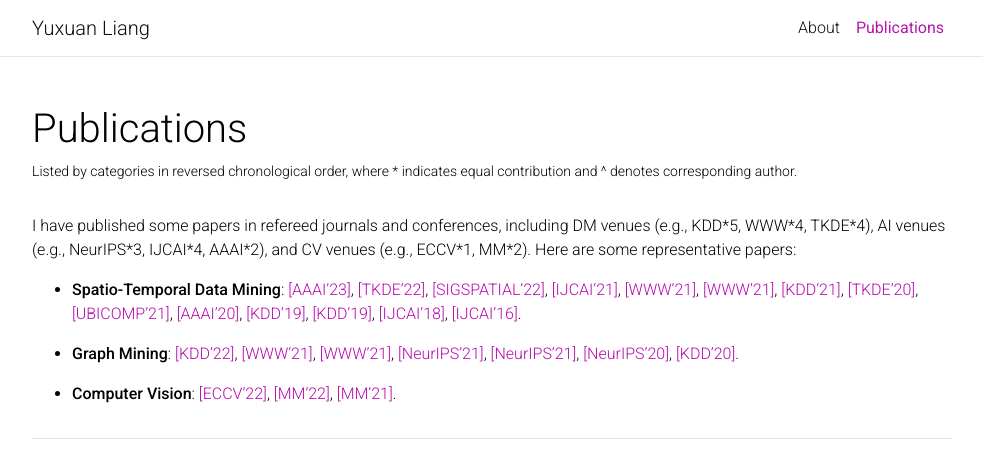
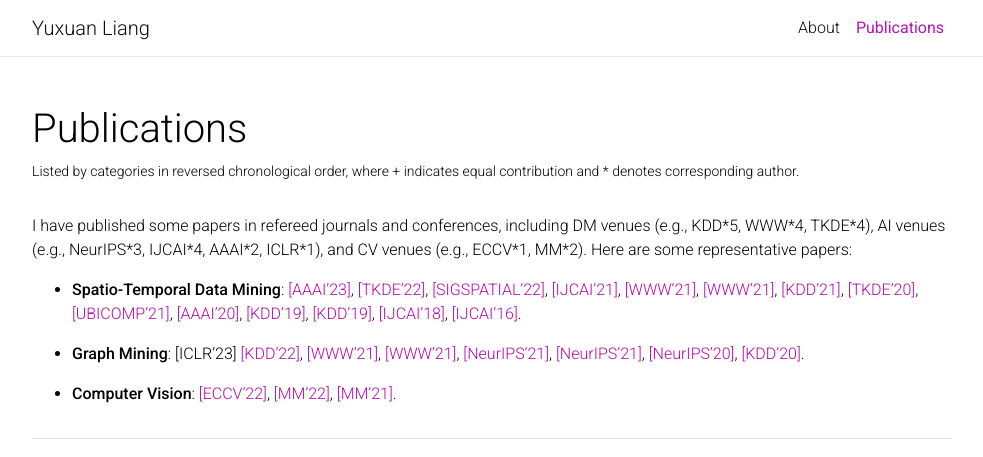
Before and after one commit to CastleLiang/castleliang.github.io, a Jekyll site: the page built from _pages/publications.md, in a window 1280 px wide and 900 px high, cut to the strip 0-457 px from the top of the window. Shown: the whole strip, without its empty margins (148-1131 px from the left). Built offline with Jekyll 4.4.1, drawn with Linux system fonts in a browser that asks for light colours; full-size pictures stand in for the smaller copies a plugin makes; comment, search, counter and statistics services are not loaded; a style sheet for code colours, icons or effects is not loaded.

Commit message:
update bio and iclr paper

```diff
--- a/_config.yml
+++ b/_config.yml
@@ -229,7 +229,7 @@ display_tags: ['formatting', 'images', 'links', 'math', 'code'] # this tags will
 
 scholar:
 
-  last_name: [Liang, Liang*]
+  last_name: [Liang, Liang*, Liang+]
   first_name: [Yuxuan]
 
   style: apa
--- a/_includes/selected_papers.html
+++ b/_includes/selected_papers.html
@@ -1,6 +1,7 @@
 
 <div class="publications">
   <h2>Selected publications <a href="/publications/">[See more]</a></h2>
+  <p>* denotes corresponding author and + indicates equal contribution.</p>
   {% bibliography -f papers -q @*[selected=true]* %}
 </div>
 
--- a/_pages/publications.md
+++ b/_pages/publications.md
@@ -2,14 +2,14 @@
 layout: page
 permalink: /publications/
 title: Publications
-description: Listed by categories in reversed chronological order, where * indicates equal contribution and ^ denotes corresponding author.
+description: Listed by categories in reversed chronological order, where + indicates equal contribution and * denotes corresponding author.
 years: [2023, 2022, 2021, 2020, 2019, 2018, 2017, 2016]
 nav: true
 nav_order: 1
 ---
 <!-- _pages/publications.md -->
 
-I have published some papers in refereed journals and conferences, including DM venues (e.g., KDD\*5, WWW\*4, TKDE\*4), AI venues (e.g., NeurIPS\*3, IJCAI\*4, AAAI\*2), and CV venues (e.g., ECCV\*1, MM\*2). Here are some representative papers:
+I have published some papers in refereed journals and conferences, including DM venues (e.g., KDD\*5, WWW\*4, TKDE\*4), AI venues (e.g., NeurIPS\*3, IJCAI\*4, AAAI\*2, ICLR\*1), and CV venues (e.g., ECCV\*1, MM\*2). Here are some representative papers:
 
 - **Spatio-Temporal Data Mining**:
 [[AAAI'23]](https://arxiv.org/pdf/2211.15979.pdf),
@@ -38,6 +38,7 @@ I have published some papers in refereed journals and conferences, including DM
 
 
 - **Graph Mining**:
+[ICLR'23]
 [[KDD'22]](https://arxiv.org/pdf/2207.05584.pdf),
 [[WWW'21]](https://dl.acm.org/doi/abs/10.1145/3442381.3449796?casa_token=ld3tJXow02AAAAAA:k6qS_Tsxym4YyANwQn8a-0Xf98Y0jD_gfTpPt8wocORTvaGRThRLseXYuvLbO8RU_EC0k6gAX6T7dg),
 [[WWW'21]](https://bhooi.github.io/papers/curgraph_web21.pdf),
```
Also changed, not shown: _bibliography/papers.bib (+15 -6 lines), _pages/about.md (+2 -2 lines).
